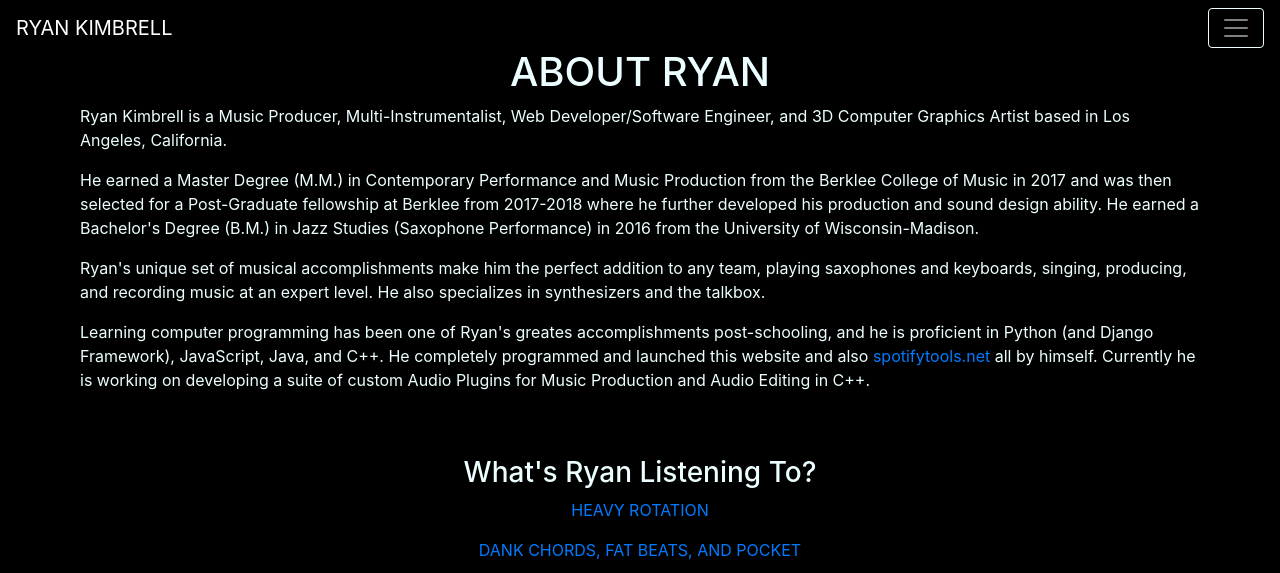
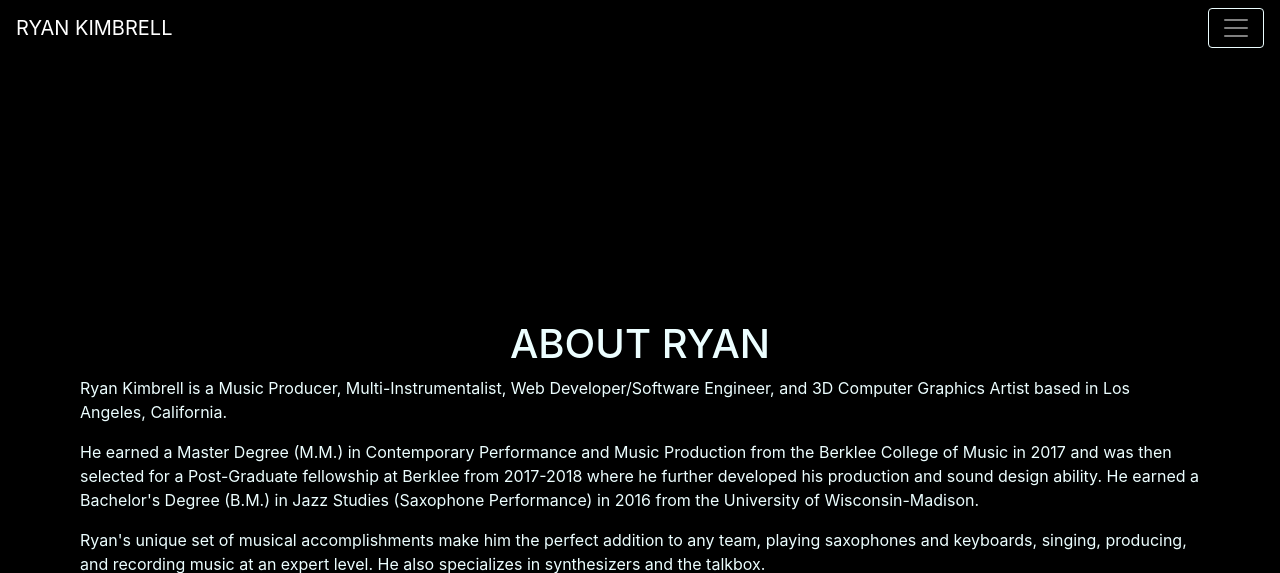
Before and after one commit to RyanKimbrell/ryankimbrell.com, a Django app: page /bio in a window 1280 px wide. Shown: the top 573 px of the page. Run offline with Django 3.2, Linux system fonts and the light colour scheme; some libraries are stand-ins or nearby versions.

Commit message:
troubleshooting bio padding post-picture removal

```diff
--- a/website/templates/website/bio.html
+++ b/website/templates/website/bio.html
@@ -3,7 +3,7 @@
 
 {% block body %}
 
-<div class="container-fluid navbar-padding-sm"></div>
+<div class="container-fluid navbar-padding-lg"></div>
 
 <div class="container-fluid">
     <div class="row">
```
